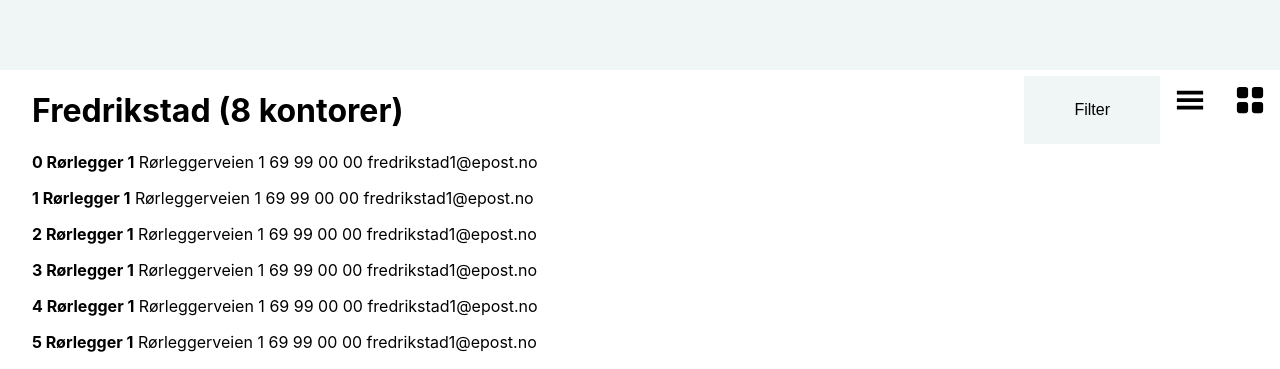
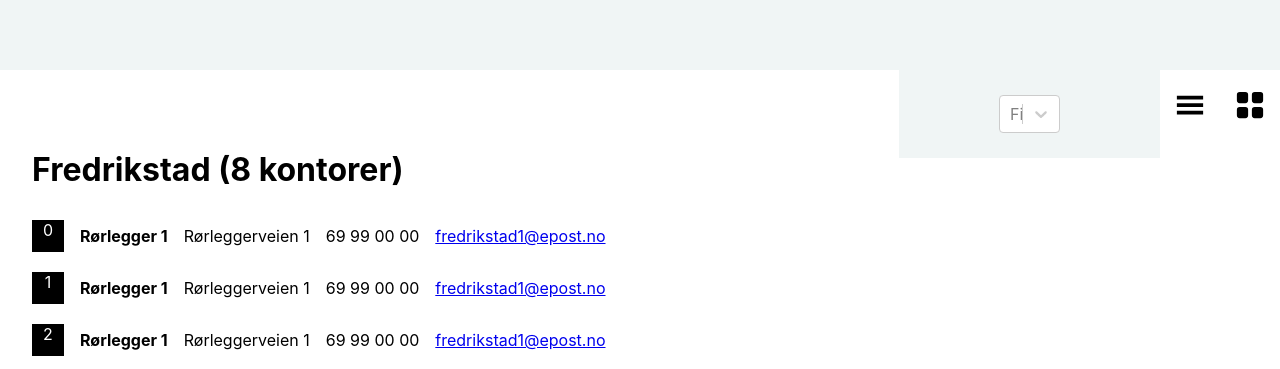
Before and after one commit to Snailey/WebapplikasjonerEksamen, a React (Create React App) app in the folder frontend/: page /offices in a window 1280 px wide. Both pictures are taken after a click on the button 1190 px from the left and 517 px from the top of the page. Shown: the part 414-783 px from the top of the page. Built offline with nearby package versions, Linux system fonts and the light colour scheme.

Commit message:
trying to get filter to work...

```diff
--- a/frontend/package.json
+++ b/frontend/package.json
@@ -15,6 +15,7 @@
     "react-dom": "^17.0.1",
     "react-icons": "^4.1.0",
     "react-scripts": "^4.0.1",
+    "react-select": "^3.1.1",
     "styled-components": "^5.2.1",
     "web-vitals": "^0.2.4"
   },
--- a/frontend/src/App.css
+++ b/frontend/src/App.css
@@ -40,6 +40,7 @@
 
 /* Kontorer */
 .office-city{
+  margin-top: 5rem;
   text-align: left;
   margin-left: 2rem;
 }
@@ -50,12 +51,25 @@
   flex-wrap: wrap;
   justify-content: left;
 }
-.office{
+.office-grid{
   border: solid 1px black;
   width: 20rem;
   margin-top: 2rem;
   margin-left: 3rem;
   padding: 1rem;
+}
+
+.office-list{
+  display: flex;
+  align-items: center;
+}
+
+.office-list a{
+  margin-left: 1rem;
+}
+
+.office-list p{
+  margin-left: 1rem;
 }
 
 .office p{
@@ -70,7 +84,7 @@
 .office-filter-btn{
   background-color:#f0f5f5;
   border: none;
-  padding: 25px 50px;
+  padding: 25px 100px;
   text-align: center;
   text-decoration: none;
   display: inline-block;
@@ -86,3 +100,12 @@
   display: inline-block;
   font-size: 30px;
 }
+
+.office-list-number{
+  text-align: center;
+  vertical-align: middle;
+  height: 2rem;
+  width: 2rem;
+  background-color: #000000;
+  color: #ffffff;
+}
--- a/frontend/src/pages/Offices.jsx
+++ b/frontend/src/pages/Offices.jsx
@@ -1,6 +1,7 @@
 import React, { useState }from 'react';
 import { Heading } from '@chakra-ui/core';
 import styled from 'styled-components';
+import Select from 'react-select';
 import { BsFillGridFill } from 'react-icons/bs';
 import { GiHamburgerMenu } from 'react-icons/gi';
 
@@ -103,12 +104,40 @@ const data = [
     },
 ]
 
+const filterData = [
+    {
+      value: "all",
+      label: "Alle"
+    },
+    {
+      value: "fredrikstad",
+      label: "Fredrikstad"
+    },
+    {
+      value: "sarpsborg",
+      label: "Sarpsborg"
+    },
+    {
+      value: "moss",
+      label: "Moss"
+    },
+    {
+      value: "oslo",
+      label: "Oslo"
+    },
+  ];
+
 
 function  Offices() {
 const [view, setView] = useState(false);
+const [search, setSearch] = useState("Fredrikstad");
 
 const updateView = (data) => {
     setView(data)
+  }
+
+  const handleChange = e => {
+    setSearch(e.value);
   }
 
 
@@ -119,7 +148,14 @@ return(
     </StyledWelcome>
 
     <div className="office-btns">
-        <button className="office-filter-btn">Filter</button>
+
+        <Select className="office-filter-btn"
+                placeholder="Filter"
+                value={filterData.find(obj => obj.value === search)}
+                options={filterData}
+                onChange={handleChange}
+                />
+
         <button className="office-grid-btn" onClick={() => updateView(true)}><GiHamburgerMenu/></button>
         <button className="office-grid-btn" onClick={() => updateView(false)}><BsFillGridFill/></button>
     </div>
@@ -130,11 +166,11 @@ return(
             <h1>{city.city} ({city.offices.length} kontorer) </h1>
             <div className="office-container">
                 {city.offices.map((office) =>
-                <div className="office">
+                <div className="office-grid">
                     <p><b>{office.name}</b><br/>
                     {office.Address}<br/>
-                    {office.phone}<br/>
-                    {office.email}</p>
+                    {office.phone}<br/></p>
+                    <a href={office.email}>{office.email}</a>
                 </div>
                 )}
             </div>
@@ -146,8 +182,12 @@ return(
             <h1>{city.city} ({city.offices.length} kontorer) </h1>
             <div>
                 {city.offices.map((office, index) =>
-                <div>
-                    <p><b>{index} {office.name}</b> {office.Address} {office.phone} {office.email}</p>
+                <div className="office-list">
+                    <div className="office-list-number">{index}</div>
+                    <p><b>{office.name}</b></p>
+                    <p>{office.Address}</p>
+                    <p>{office.phone}</p>
+                    <a href={office.email}>{office.email}</a>
                 </div>
                 )}
             </div>
```
Also changed, not shown: 1 other file (tests, documents, lock files or other folders).
